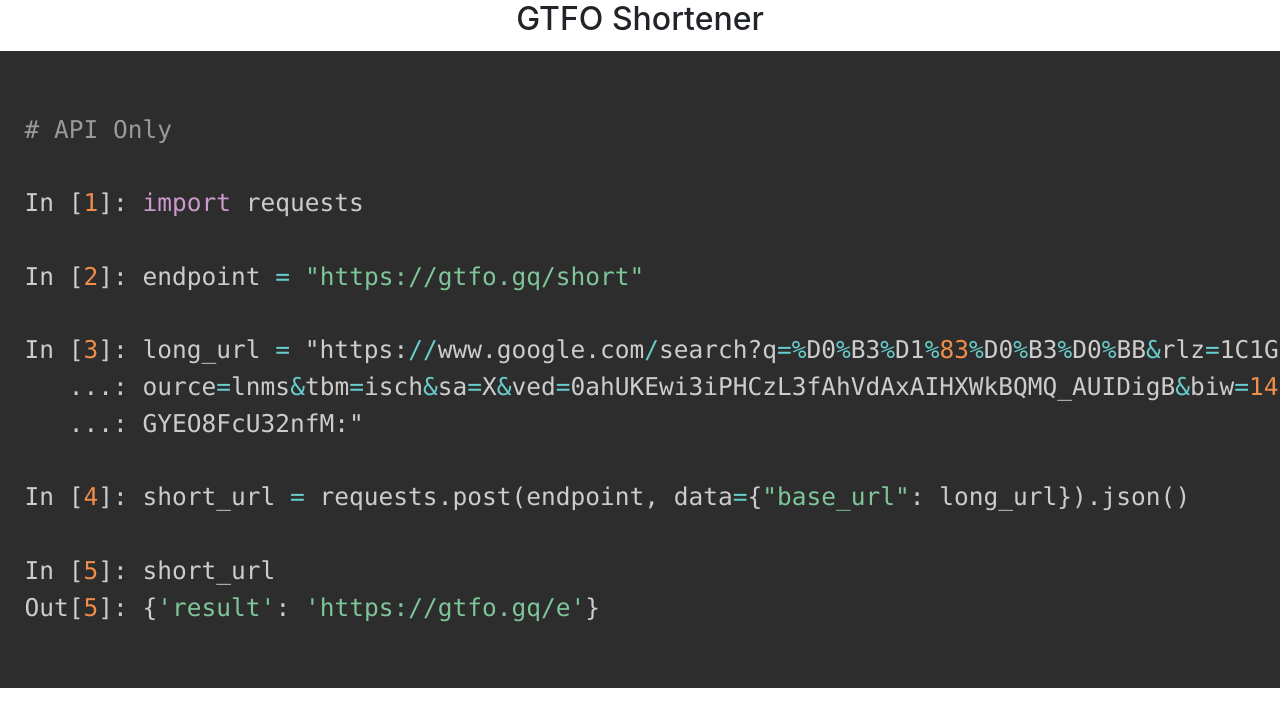
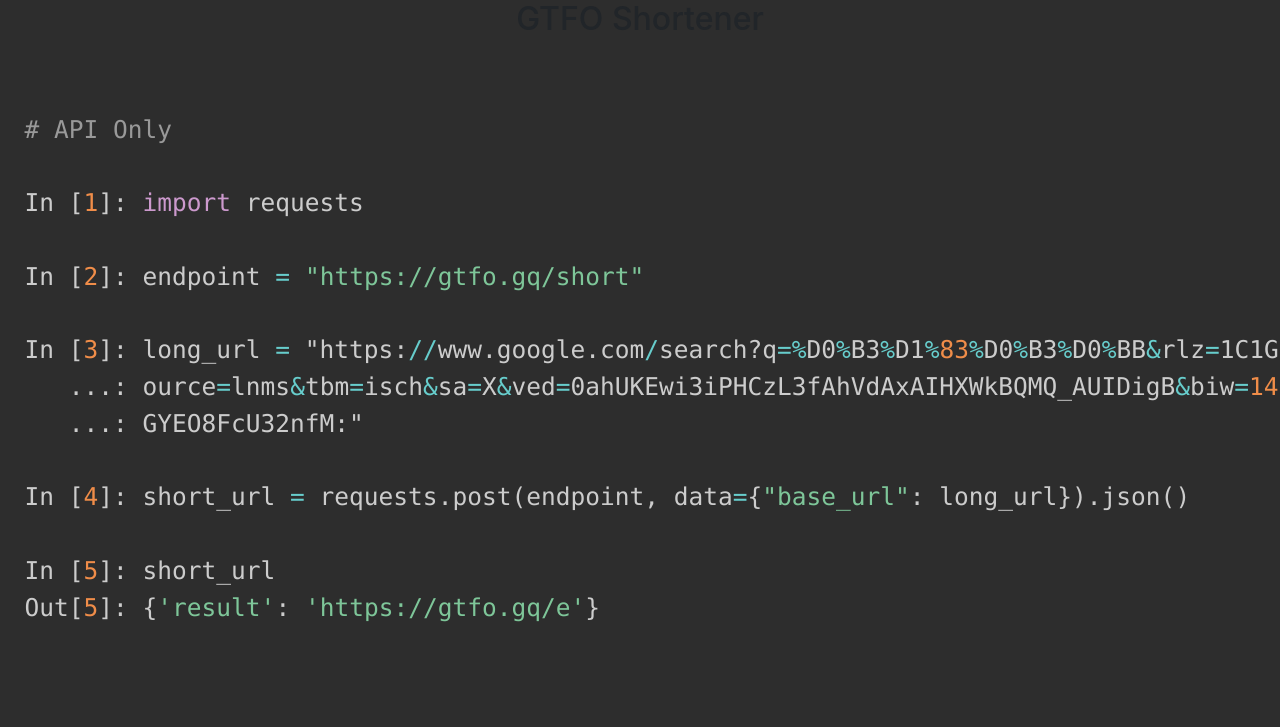
Before and after one commit to P-Alban/url-shortener, a Flask app: page / in a window 1280 px wide. Shown: the top 727 px of the page. Run offline with Flask 2, Linux system fonts and the light colour scheme; some libraries are stand-ins or nearby versions.

Commit message:
change index

```diff
--- a/templates/index.html
+++ b/templates/index.html
@@ -8,7 +8,7 @@
     <link href="{{ url_for('static', filename='favicon.ico') }}" rel="icon" type="image/x-icon" />
     <link href="{{ url_for('static', filename='prism.css') }}" rel="stylesheet" />
 </head>
-    <body>
+    <body style="background: #2d2d2d">
     <script src="{{ url_for('static', filename='prism.js') }}"></script>
     <h2 style="text-align: center">
         GTFO Shortener
```
